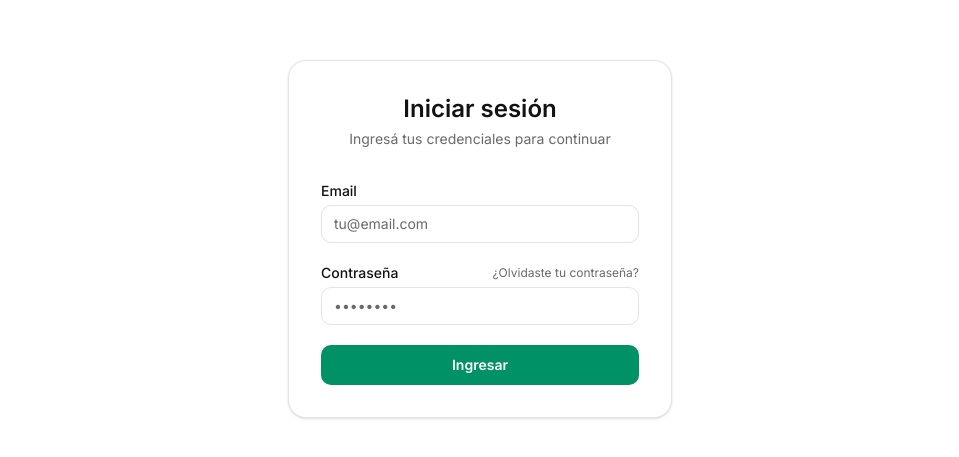
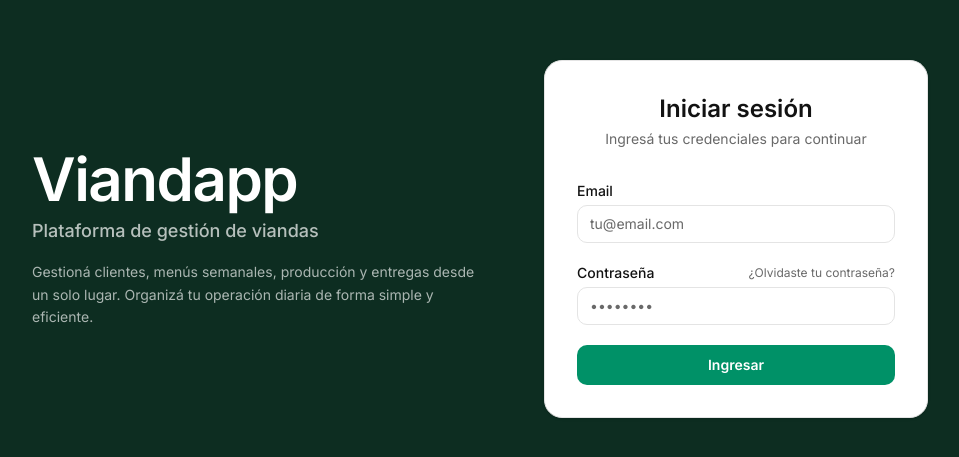
Before and after one commit to juanjoaquin/viandas_front, a Next.js app: page /login in a window 1280 px wide. Shown: the part 161-618 px from the top of the page, without its empty margins (160-1119 px from the left). Built offline with nearby package versions, Linux system fonts and the light colour scheme; what async_hooks would draw is missing.

Commit message:
Login UI

```diff
--- a/app/(plataforma)/components/app-sidebar.tsx
+++ b/app/(plataforma)/components/app-sidebar.tsx
@@ -285,7 +285,7 @@ export function AppSidebar({ user }: AppSidebarProps) {
                 </div>
                 <div className="grid flex-1 text-left text-sm leading-tight">
                   <span className="truncate font-semibold tracking-tight text-sidebar-foreground">
-                    Viandas
+                    Viandapp
                   </span>
                   <span className="truncate text-xs text-sidebar-foreground">
                     Plataforma
--- a/app/login/page.tsx
+++ b/app/login/page.tsx
@@ -45,10 +45,20 @@ export default function LoginPage() {
   }
 
   return (
-    <main className="min-h-screen flex items-center justify-center bg-background">
-      <div className="w-full max-w-sm bg-card rounded-2xl shadow-sm border border-border p-8">
+    <main className="min-h-screen flex items-center justify-center bg-sidebar px-4 py-12">
+      <div className="flex w-full max-w-4xl flex-col items-center gap-10 lg:flex-row lg:items-center lg:justify-between lg:gap-16">
+        <div className="max-w-md text-center lg:text-left">
+          <h1 className="text-5xl font-semibold tracking-tight text-white lg:text-6xl">Viandapp</h1>
+          <p className="mt-2 text-lg font-medium text-white/70">Plataforma de gestión de viandas</p>
+          <p className="mt-4 text-sm leading-relaxed text-white/65">
+            Gestioná clientes, menús semanales, producción y entregas desde un solo lugar.
+            Organizá tu operación diaria de forma simple y eficiente.
+          </p>
+        </div>
+
+        <div className="w-full max-w-sm shrink-0 bg-card rounded-2xl shadow-sm border border-border p-8">
           <div className="mb-8 text-center">
-          <h1 className="text-2xl font-semibold text-foreground">Iniciar sesión</h1>
+            <h2 className="text-2xl font-semibold text-foreground">Iniciar sesión</h2>
             <p className="mt-1 text-sm text-muted-foreground">Ingresá tus credenciales para continuar</p>
           </div>
 
@@ -127,6 +137,7 @@ export default function LoginPage() {
             </button>
           </form>
         </div>
+      </div>
     </main>
   );
 }
```
Lines whose indentation alone changed are shown as unchanged.
